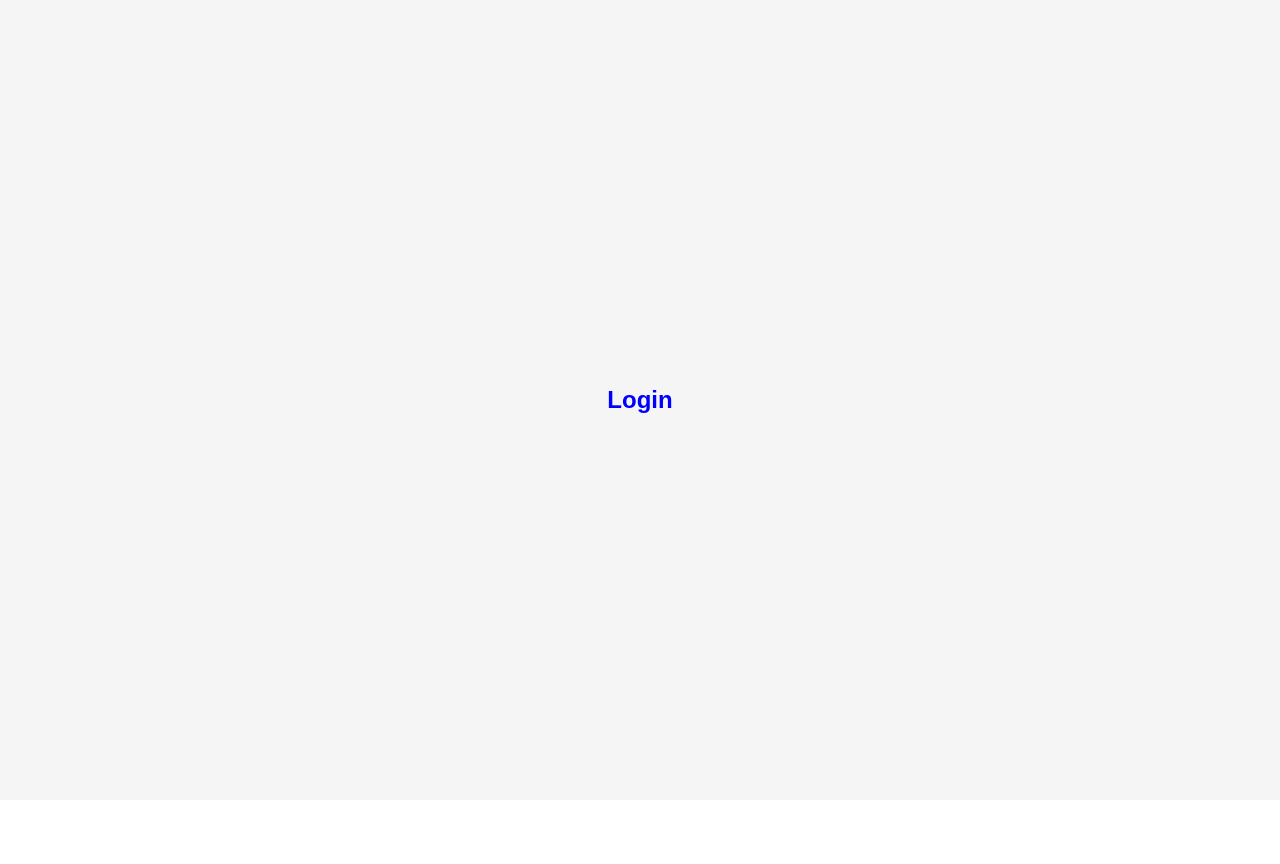
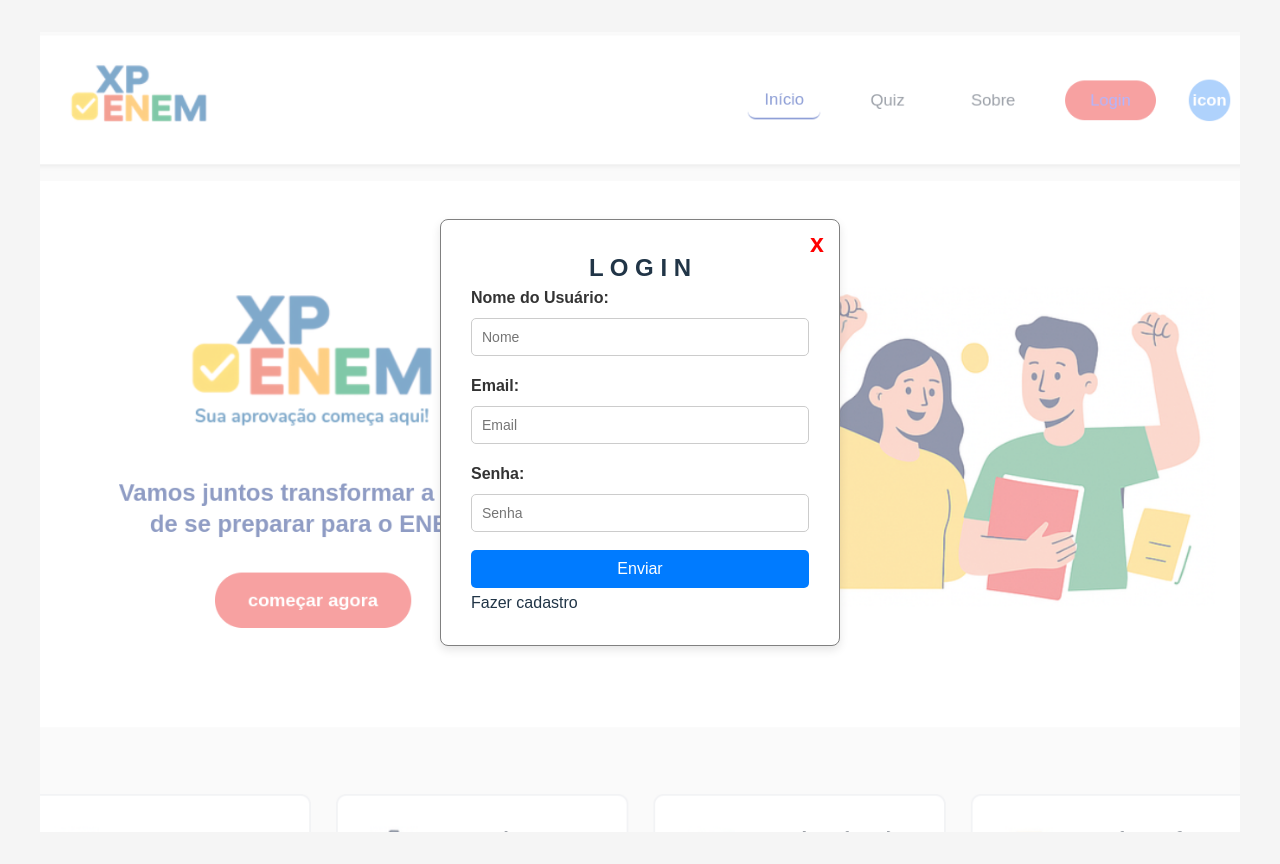
Before and after one commit to giscely/Projeto-Integrador, a React (Vite) app in the folder frontend/projeto_integrador_frontend/: page /login in a window 1280 px wide. Before the commit the page ends 800 px from the top, so only its background shows below. Built offline with nearby package versions, Linux system fonts and the light colour scheme.

Commit message:
login page

```diff
--- a/frontend/projeto_integrador_frontend/src/App.jsx
+++ b/frontend/projeto_integrador_frontend/src/App.jsx
@@ -8,8 +8,8 @@ export default function App() {
 
     <BrowserRouter>
       <Routes>
-        <Route path="/" element={<Inicio />} />
-        <Route path="/login" element={<Login />} />
+        <Route path="/" element={<Inicio/>} />
+        <Route path="/login" element={<Login/>} />
       </Routes>
     </BrowserRouter>
   );
--- a/frontend/projeto_integrador_frontend/src/pages/Inicio.css
+++ b/frontend/projeto_integrador_frontend/src/pages/Inicio.css
@@ -8,6 +8,7 @@
 body {
   font-family: 'Arial', sans-serif;
   background-color: #f5f5f5;
+
 }
 
 .main_page {
--- a/frontend/projeto_integrador_frontend/src/pages/Inicio.jsx
+++ b/frontend/projeto_integrador_frontend/src/pages/Inicio.jsx
@@ -1,5 +1,5 @@
 import { useEffect, useState } from "react";
-import { Link} from "react-router-dom";
+import { Link } from "react-router-dom";
 import "./Inicio.css"
 import logo from '../assets/logo_XPENEM.png'
 import intro_logo from '../assets/intro_XPENEM.png'
--- a/frontend/projeto_integrador_frontend/src/pages/Login.css
+++ b/frontend/projeto_integrador_frontend/src/pages/Login.css
@@ -1,3 +1,77 @@
-h2{
-    color: blue;
+
+
+.main_login {
+    min-height: 100vh;
+    min-width: 1200px;
+    background-image: url('../assets/img_fundo_inicial.png');
+    background-size: cover;       /* cobre toda a tela */
+    background-repeat: no-repeat; /* não repete a imagem */
+    background-position: center;
+    margin:0;
+    display: flex;
+    justify-content: center;
+    align-items: center;
+    }
+
+.login_page {
+    border: 1px solid grey;
+    background-color: white;
+    border-radius: 8px;
+    box-shadow: 0 4px 10px rgba(0, 0, 0, 0.1);
+    width: 400px;
+    padding: 30px;
+    position: relative;
 }
+
+form {
+    display: flex;
+    flex-direction: column;
+    justify-content: center;
+    align-items: flex-start;
+    gap:3px;
+}
+
+.bt_sair{
+    position: absolute;
+    top: 5px;
+    right: 15px;
+    color: red;
+    font-size: 25px;
+    font-weight: bolder;
+    background-color: none;
+    cursor: pointer;
+}
+
+span {
+    margin-bottom: 5px;
+    font-weight: bold;
+    color: #333;
+}
+
+input[type="text"],
+input[type="email"],
+input[type="password"] {
+    padding: 10px;
+    margin-bottom: 15px;
+    border: 1px solid #ccc;
+    border-radius: 5px;
+    font-size: 14px;
+    width: 100%;
+
+}
+
+input[type="submit"] {
+    background-color: #007bff;
+    color: white;
+    border: none;
+    padding: 10px;
+    border-radius: 5px;
+    cursor: pointer;
+    font-size: 16px;
+    transition: background-color 0.3s;
+    width: 100%;
+}
+
+input[type="submit"]:hover {
+    background-color: #0056b3;
+}
--- a/frontend/projeto_integrador_frontend/src/pages/Login.jsx
+++ b/frontend/projeto_integrador_frontend/src/pages/Login.jsx
@@ -1,9 +1,77 @@
-import './Login.css'
+import { useEffect, useState } from "react";
+import { Link } from "react-router-dom";
+import "./Login.css"
 
 export default function Login() {
+    const [dados, setDados] = useState(null)
+    useEffect(() => {
+        fetch("http://127.0.0.1:5000")
+            .then((response) => response.json())
+            .then((data) => setDados(data))
+            .catch((err) => console.error("Erro:", err));
+        }, []);
+
+
+    const [nome, setNome] = useState('')
+    const [email, setEmail] = useState('')
+    const [senha, setSenha] = useState('')
+
+    const handleNome = (e) => {
+        setNome(e.target.value)
+
+    }
+    const handleEmail = (e) => {
+        setEmail(e.target.value)
+
+    }
+    const handleSenha = (e) => {
+        setSenha(e.target.value)
+
+    }
+
+    const submitUser = (e) => {
+        e.preventDefault()
+            if (!user){
+                return
+        }
+
+        const User = {
+            // id: Math.floor(Math.random()*10000),
+            nome: nome,
+            email: email,
+            senha: senha
+        }
+
+    }
+
     return (
-        <div>
-            <h2>Login</h2>
+    <>
+        <div className="main_login">
+
+            <div className="login_page">
+                <span><Link className="bt_sair" to="/">x</Link></span>
+                <h2>L O G I N</h2>
+
+                <form>
+
+                    <span>Nome do Usuário:</span>
+                    <input onChange={handleNome} type="text" placeholder="Nome" value={nome}></input>
+
+                    <span>Email:</span>
+                    <input onChange={handleEmail} type="email" placeholder="Email" value={email}></input>
+
+                    <span>Senha:</span>
+                    <input onChange={handleSenha} type="password" placeholder="Senha" value={senha}></input>
+
+                    <input className="bt_enviar" onClick={submitUser} type="submit" value='Enviar' />
+
+                    <p>Fazer cadastro</p>
+                </form>
+
+            </div>
+
         </div>
+
+    </>
     );
 }
```
Also changed, not shown: frontend/projeto_integrador_frontend/src/assets/img_fundo_inicial.png (added).
